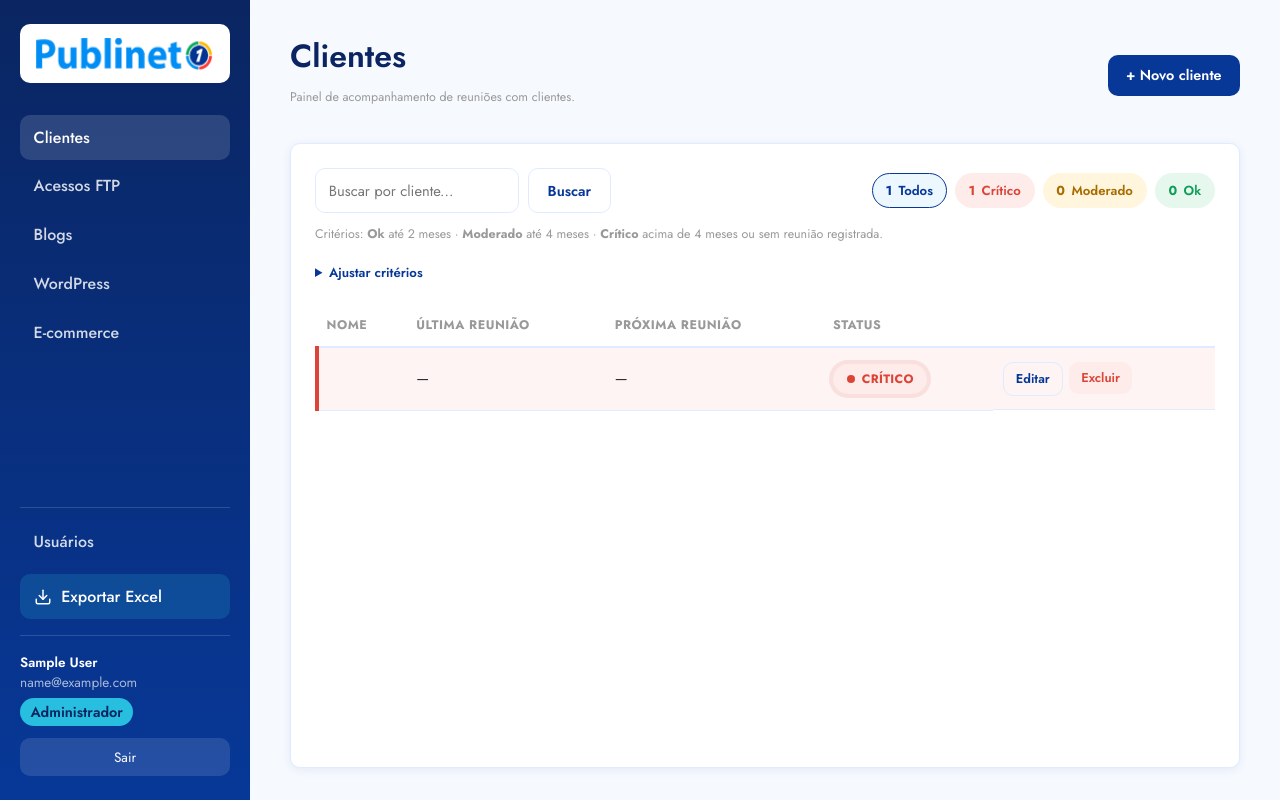
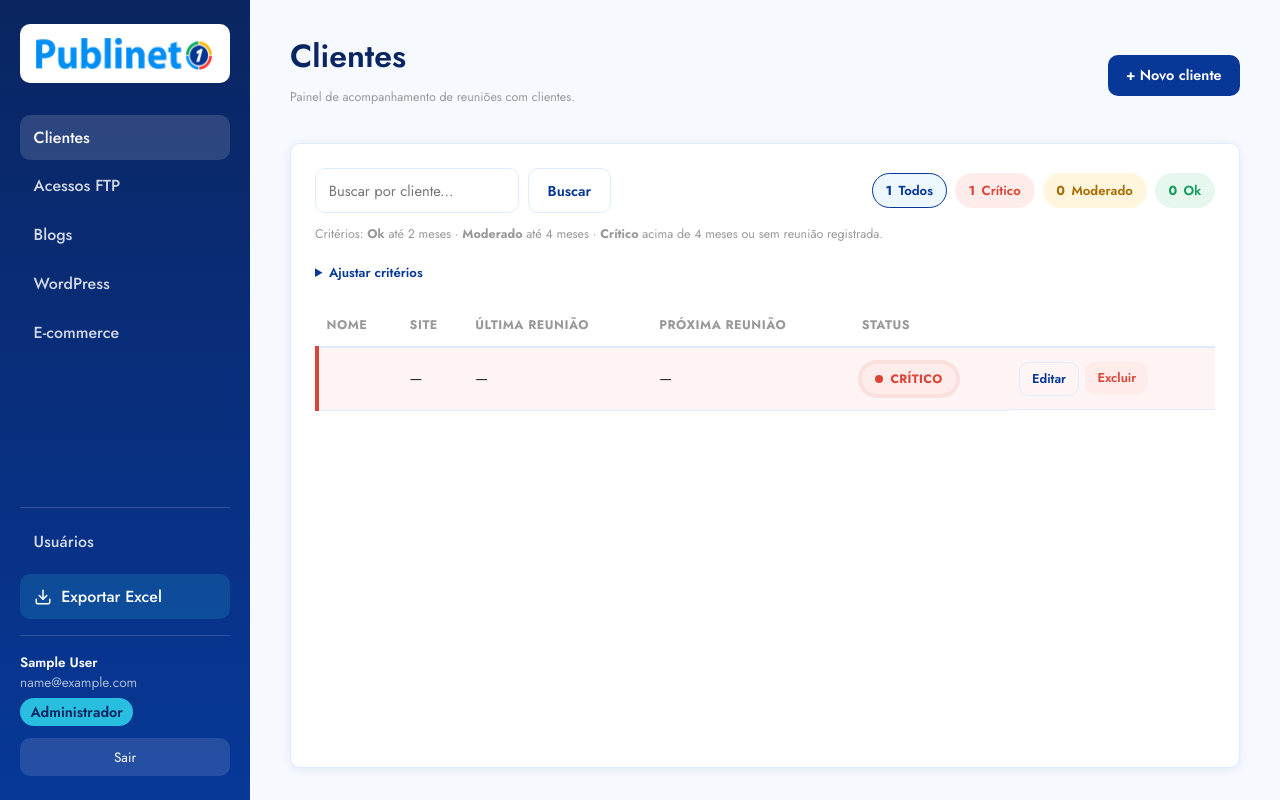
Before and after one commit to Henrique-Guido/gestao-de-projetos, a PHP site: page /clientes in a window 1280 px wide. Run offline with PHP 8.4, Linux system fonts and the light colour scheme; the visitor is signed in with stand-in values (Sample User, id 1); data comes from the database, SQL or seed files in the repository.

Commit message:
feat: campo site

```diff
--- a/app/Controllers/ClienteController.php
+++ b/app/Controllers/ClienteController.php
@@ -115,6 +115,7 @@ class ClienteController extends Controller
 
         FtpAccount::updateCliente((int) $id, [
             'cliente' => $this->input('nome'),
+            'site' => $this->inputUrl('site'),
             'ultima_reuniao' => $this->input('ultima_reuniao'),
             'proxima_reuniao' => $this->input('proxima_reuniao'),
         ]);
@@ -131,6 +132,11 @@ class ClienteController extends Controller
             $errors[] = 'O campo nome é obrigatório.';
         } elseif (mb_strlen($this->input('nome')) > 150) {
             $errors[] = 'O campo nome deve ter no máximo 150 caracteres.';
+        }
+
+        $site = $this->inputUrl('site');
+        if ($site !== '' && !$this->isValidUrl($site)) {
+            $errors[] = 'Informe um site válido.';
         }
 
         foreach (['ultima_reuniao' => 'última reunião', 'proxima_reuniao' => 'próxima reunião'] as $campo => $rotulo) {
--- a/app/Controllers/ExportController.php
+++ b/app/Controllers/ExportController.php
@@ -71,11 +71,13 @@ class ExportController extends Controller
 
         $xlsx->addSheet('Clientes', self::CORES['clientes'], [
             ['titulo' => 'Cliente', 'largura' => 38],
+            ['titulo' => 'Site', 'largura' => 36],
             ['titulo' => 'Última reunião', 'largura' => 18],
             ['titulo' => 'Próxima reunião', 'largura' => 18],
             ['titulo' => 'Status', 'largura' => 14],
         ], array_map(fn (array $c) => [
             ['valor' => $c['cliente'], 'negrito' => true],
+            ['valor' => $c['site'], 'tipo' => 'link'],
             ['valor' => $c['ultima_reuniao'], 'tipo' => 'data'],
             ['valor' => $c['proxima_reuniao'], 'tipo' => 'data'],
             $this->status($c['status']),
--- a/app/Core/Controller.php
+++ b/app/Core/Controller.php
@@ -79,4 +79,24 @@ abstract class Controller
 
         return $date !== false && $date->format('Y-m-d') === $value;
     }
+
+    /**
+     * URL do POST com "https://" quando digitada sem protocolo.
+     * Garante que o href exibido nas listagens seja sempre http(s).
+     */
+    protected function inputUrl(string $key): string
+    {
+        $url = $this->input($key, '');
+
+        if ($url !== '' && !preg_match('#^https?://#i', $url)) {
+            $url = 'https://' . $url;
+        }
+
+        return $url;
+    }
+
+    protected function isValidUrl(string $url): bool
+    {
+        return mb_strlen($url) <= 255 && filter_var($url, FILTER_VALIDATE_URL) !== false;
+    }
 }
--- a/app/Models/FtpAccount.php
+++ b/app/Models/FtpAccount.php
@@ -31,11 +31,11 @@ class FtpAccount
         if ($search) {
             $stmt = $pdo->prepare(
                 'SELECT * FROM ftp_accounts
-                 WHERE cliente LIKE ? OR host LIKE ? OR usuario LIKE ?
+                 WHERE cliente LIKE ? OR site LIKE ? OR host LIKE ? OR usuario LIKE ?
                  ORDER BY cliente ASC'
             );
             $like = "%{$search}%";
-            $stmt->execute([$like, $like, $like]);
+            $stmt->execute([$like, $like, $like, $like]);
         } else {
             $stmt = $pdo->query('SELECT * FROM ftp_accounts ORDER BY cliente ASC');
         }
@@ -70,12 +70,13 @@ class FtpAccount
         $senha = (string) ($data['senha'] ?? '');
 
         $stmt = Database::connection()->prepare(
-            'INSERT INTO ftp_accounts (cliente, ultima_reuniao, proxima_reuniao, host, usuario, senha, user_id)
-             VALUES (:cliente, :ultima_reuniao, :proxima_reuniao, :host, :usuario, :senha, :user_id)'
+            'INSERT INTO ftp_accounts (cliente, site, ultima_reuniao, proxima_reuniao, host, usuario, senha, user_id)
+             VALUES (:cliente, :site, :ultima_reuniao, :proxima_reuniao, :host, :usuario, :senha, :user_id)'
         );
 
         $stmt->execute([
             'cliente' => $data['cliente'],
+            'site' => ($data['site'] ?? '') ?: null,
             'ultima_reuniao' => $data['ultima_reuniao'] ?: null,
             'proxima_reuniao' => $data['proxima_reuniao'] ?: null,
             'host' => $data['host'] ?: null,
@@ -89,10 +90,11 @@ class FtpAccount
 
     public static function update(int $id, array $data): void
     {
-        $sql = 'UPDATE ftp_accounts SET cliente = :cliente, ultima_reuniao = :ultima_reuniao,
+        $sql = 'UPDATE ftp_accounts SET cliente = :cliente, site = :site, ultima_reuniao = :ultima_reuniao,
                 proxima_reuniao = :proxima_reuniao, host = :host, usuario = :usuario';
         $params = [
             'cliente' => $data['cliente'],
+            'site' => ($data['site'] ?? '') ?: null,
             'ultima_reuniao' => $data['ultima_reuniao'] ?: null,
             'proxima_reuniao' => $data['proxima_reuniao'] ?: null,
             'host' => $data['host'],
@@ -114,12 +116,13 @@ class FtpAccount
     public static function updateCliente(int $id, array $data): void
     {
         $stmt = Database::connection()->prepare(
-            'UPDATE ftp_accounts SET cliente = :cliente, ultima_reuniao = :ultima_reuniao,
+            'UPDATE ftp_accounts SET cliente = :cliente, site = :site, ultima_reuniao = :ultima_reuniao,
              proxima_reuniao = :proxima_reuniao WHERE id = :id'
         );
 
         $stmt->execute([
             'cliente' => $data['cliente'],
+            'site' => ($data['site'] ?? '') ?: null,
             'ultima_reuniao' => $data['ultima_reuniao'] ?: null,
             'proxima_reuniao' => $data['proxima_reuniao'] ?: null,
             'id' => $id,
--- a/app/Views/clientes/edit.php
+++ b/app/Views/clientes/edit.php
@@ -9,6 +9,10 @@
         <div class="form-group">
             <label class="form-label" for="nome">Nome</label>
             <input type="text" id="nome" name="nome" class="form-control" required autofocus value="<?= htmlspecialchars($cliente['cliente']) ?>">
+        </div>
+        <div class="form-group">
+            <label class="form-label" for="site">Site</label>
+            <input type="text" id="site" name="site" class="form-control" placeholder="https://www.exemplo.com.br" value="<?= htmlspecialchars($cliente['site'] ?? '') ?>">
         </div>
         <div class="form-group">
             <label class="form-label" for="ultima_reuniao">Última reunião</label>
--- a/app/Views/clientes/index.php
+++ b/app/Views/clientes/index.php
@@ -96,6 +96,7 @@ $buildUrl = static function (string $status) use ($appUrl, $search): string {
                 <thead>
                     <tr>
                         <th>Nome</th>
+                        <th>Site</th>
                         <th>Última reunião</th>
                         <th>Próxima reunião</th>
                         <th>Status</th>
@@ -106,6 +107,15 @@ $buildUrl = static function (string $status) use ($appUrl, $search): string {
                     <?php foreach ($clientes as $cliente): ?>
                         <tr class="row-status row-status--<?= $cliente['status'] ?>">
                             <td class="cliente-cell"><strong><?= htmlspecialchars($cliente['cliente']) ?></strong></td>
+                            <td>
+                                <?php if ($cliente['site']): ?>
+                                    <a href="<?= htmlspecialchars($cliente['site']) ?>" target="_blank" rel="noopener noreferrer">
+                                        <?= htmlspecialchars(preg_replace('#^https?://#i', '', rtrim($cliente['site'], '/'))) ?>
+                                    </a>
+                                <?php else: ?>
+                                    —
+                                <?php endif; ?>
+                            </td>
                             <td><?= $formatarData($cliente['ultima_reuniao']) ?></td>
                             <td><?= $formatarData($cliente['proxima_reuniao']) ?></td>
                             <td>
--- a/app/Views/ftp/create.php
+++ b/app/Views/ftp/create.php
@@ -9,6 +9,10 @@
         <div class="form-group">
             <label class="form-label" for="cliente">Cliente</label>
             <input type="text" id="cliente" name="cliente" class="form-control" required autofocus value="<?= htmlspecialchars($_POST['cliente'] ?? '') ?>">
+        </div>
+        <div class="form-group">
+            <label class="form-label" for="site">Site</label>
+            <input type="text" id="site" name="site" class="form-control" placeholder="https://www.exemplo.com.br">
         </div>
         <div class="form-group">
             <label class="form-label" for="ultima_reuniao">Última reunião</label>
--- a/app/Views/ftp/edit.php
+++ b/app/Views/ftp/edit.php
@@ -9,6 +9,10 @@
         <div class="form-group">
             <label class="form-label" for="cliente">Cliente</label>
             <input type="text" id="cliente" name="cliente" class="form-control" required autofocus value="<?= htmlspecialchars($account['cliente']) ?>">
+        </div>
+        <div class="form-group">
+            <label class="form-label" for="site">Site</label>
+            <input type="text" id="site" name="site" class="form-control" placeholder="https://www.exemplo.com.br" value="<?= htmlspecialchars($account['site'] ?? '') ?>">
         </div>
         <div class="form-group">
             <label class="form-label" for="ultima_reuniao">Última reunião</label>
--- a/database/schema.sql
+++ b/database/schema.sql
@@ -18,6 +18,7 @@ CREATE TABLE IF NOT EXISTS users (
 CREATE TABLE IF NOT EXISTS ftp_accounts (
     id INT UNSIGNED AUTO_INCREMENT PRIMARY KEY,
     cliente VARCHAR(150) NOT NULL,
+    site VARCHAR(255) NULL,
     ultima_reuniao DATE NULL,
     proxima_reuniao DATE NULL,
     host VARCHAR(255) NULL,
```
Also changed, not shown: app/Controllers/EcommerceController.php (+4 -19 lines), app/Controllers/FtpAccountController.php (+7 -0 lines), README.md.
